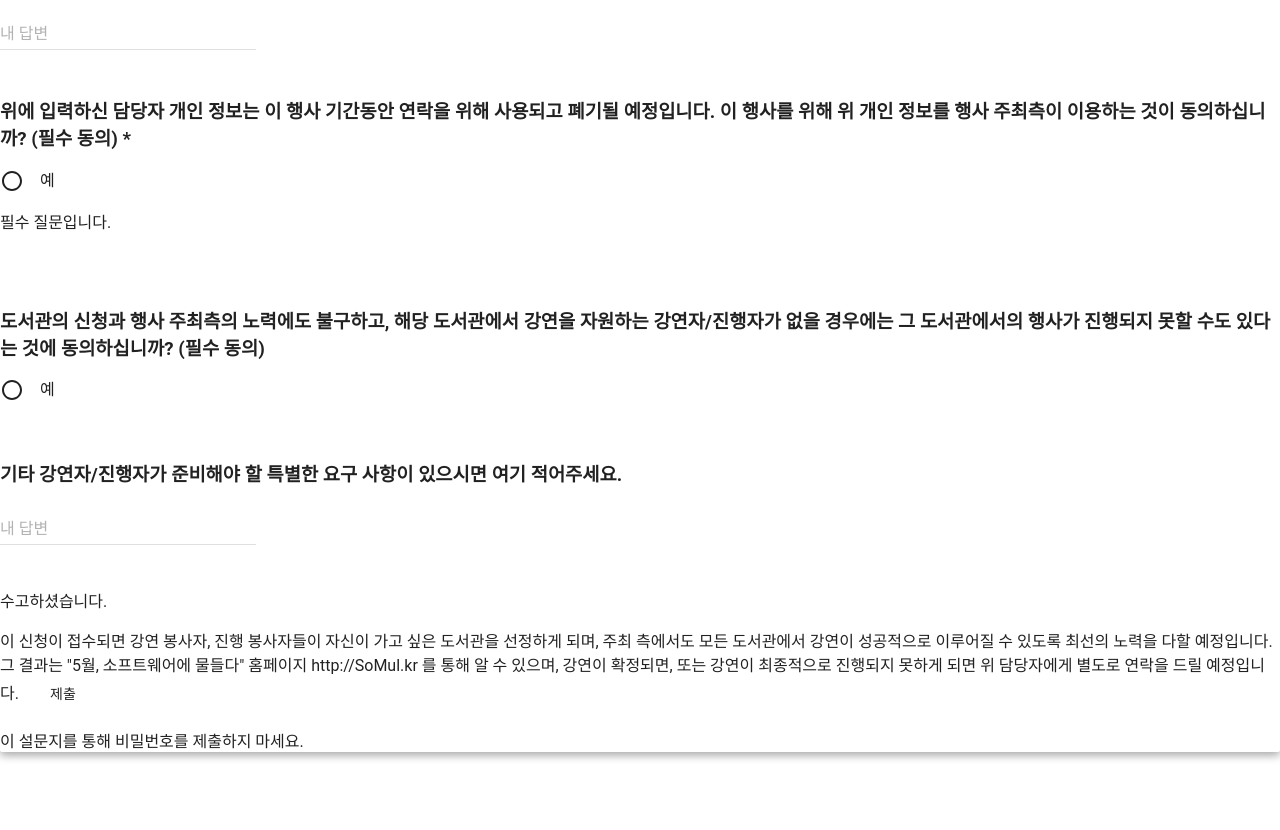
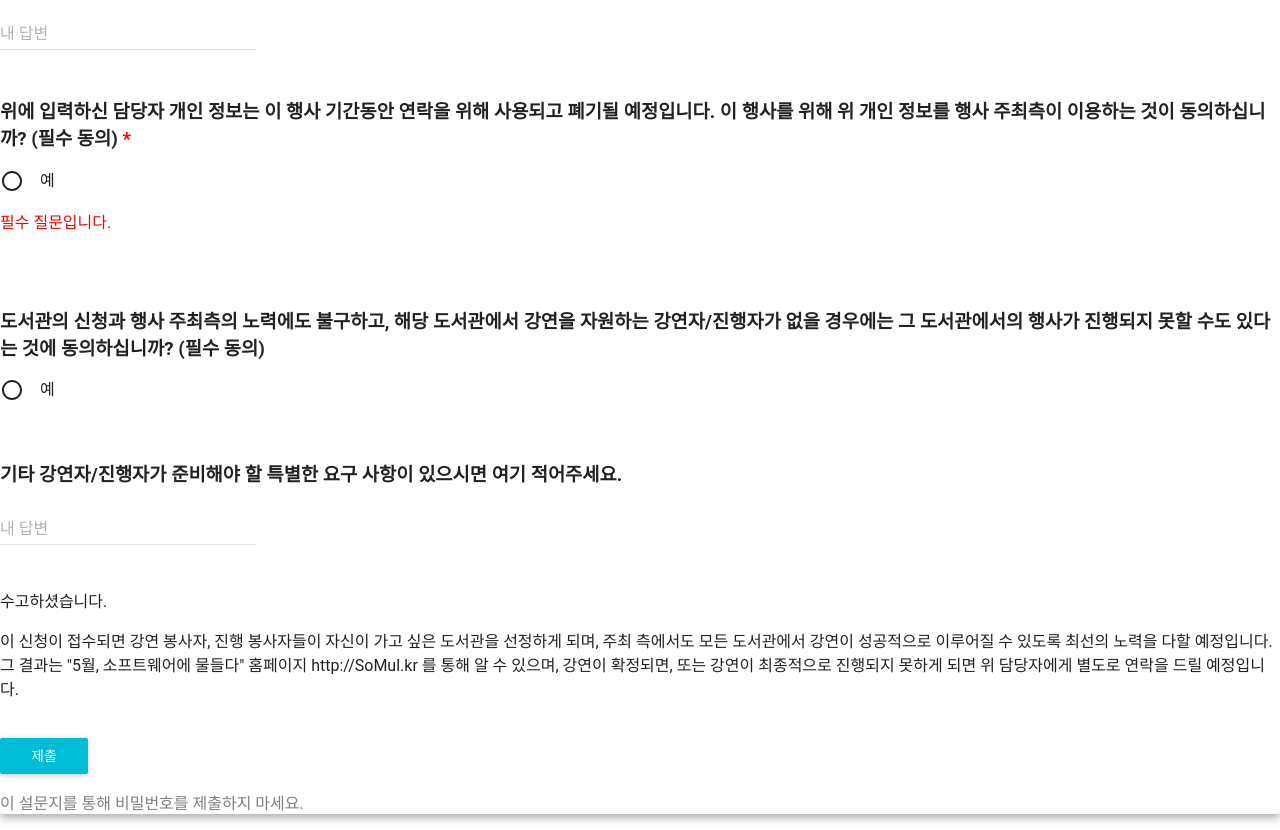
Before and after one commit to somul-project/somul-apply-library-react, a React (Create React App) app: page / in a window 1280 px wide. Shown: the part 1940-2770 px from the top of the page. Before the commit the page ends 2708 px from the top, so only its background shows below. Built offline with nearby package versions, Linux system fonts and the light colour scheme.

Commit message:
Set required color, submit button's backgroundColor #6

```diff
--- a/src/components/Entity.js
+++ b/src/components/Entity.js
@@ -1,4 +1,5 @@
 import React from 'react';
+import "./Form.css";
 
 
 const Entity = ({label, required, children}) => {
@@ -9,12 +10,11 @@ const Entity = ({label, required, children}) => {
         } else {
             return "";
         }
-
     }
 
     function getNotification() {
         if (required) {
-            return <p>필수 질문입니다.</p>;
+            return <p className="required">필수 질문입니다.</p>;
         } else {
             return "";
         }
@@ -24,7 +24,7 @@ const Entity = ({label, required, children}) => {
     return (
         <div>
             <h3>
-                {label} <span>{getAsterisk()}</span>
+                {label} <span className="required">{getAsterisk()}</span>
             </h3>
 
             {children}
--- /dev/null
+++ b/src/components/Form.css
@@ -0,0 +1,7 @@
+.required {
+    color: red;
+}
+
+.comment {
+    color: grey;
+}
--- a/src/components/Form.js
+++ b/src/components/Form.js
@@ -1,7 +1,8 @@
 import React from 'react';
-import {Checkbox, FlatButton, Paper, RadioButton, RadioButtonGroup, TextField} from "material-ui";
+import {Checkbox, Paper, RadioButton, RadioButtonGroup, RaisedButton, TextField} from "material-ui";
 import Entity from "./Entity";
 import LinkedText from "./LinkedText";
+import "./Form.css";
 
 
 const Form = () => (
@@ -14,7 +15,7 @@ const Form = () => (
             신청을 위해서는 다음 질문에 모두 답을 해주시면 됩니다. 응답에 걸리는 시간은 10분 이내 입니다.
         </LinkedText>
 
-        <p>* 필수항목</p>
+        <p className="required">* 필수항목</p>
 
         <Entity
             label={"도서관 이름"}
@@ -104,9 +105,14 @@ const Form = () => (
         <LinkedText>
             이 신청이 접수되면 강연 봉사자, 진행 봉사자들이 자신이 가고 싶은 도서관을 선정하게 되며, 주최 측에서도 모든 도서관에서 강연이 성공적으로 이루어질 수 있도록 최선의 노력을 다할 예정입니다. 그 결과는  "5월, 소프트웨어에 물들다" 홈페이지  http://SoMul.kr 를 통해 알 수 있으며, 강연이 확정되면, 또는 강연이 최종적으로 진행되지 못하게 되면 위 담당자에게 별도로 연락을 드릴 예정입니다.
         </LinkedText>
+        <br/>
+        <br/>
+        <br/>
 
-        <FlatButton label="제출" />
-        <p>
+        <RaisedButton primary={true} label="제출" />
+        <br/>
+
+        <p className="comment">
             이 설문지를 통해 비밀번호를 제출하지 마세요.
         </p>
 
```
